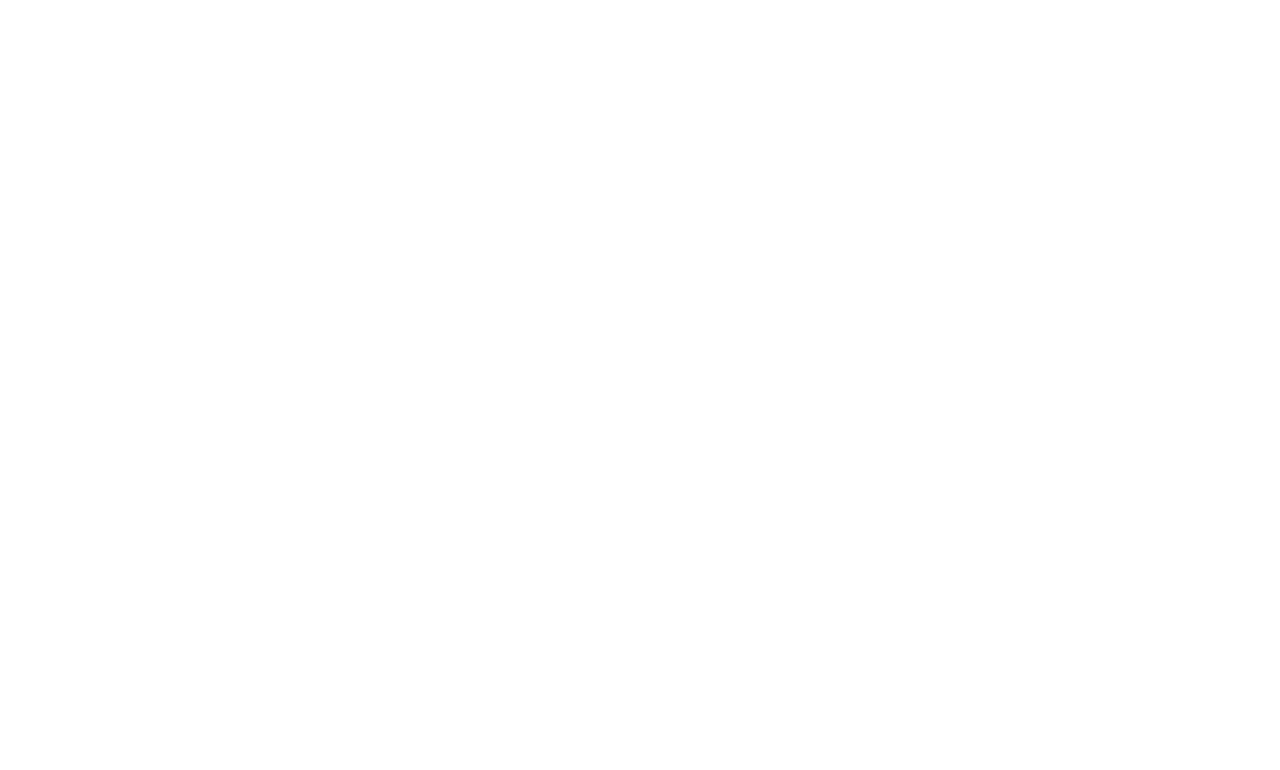
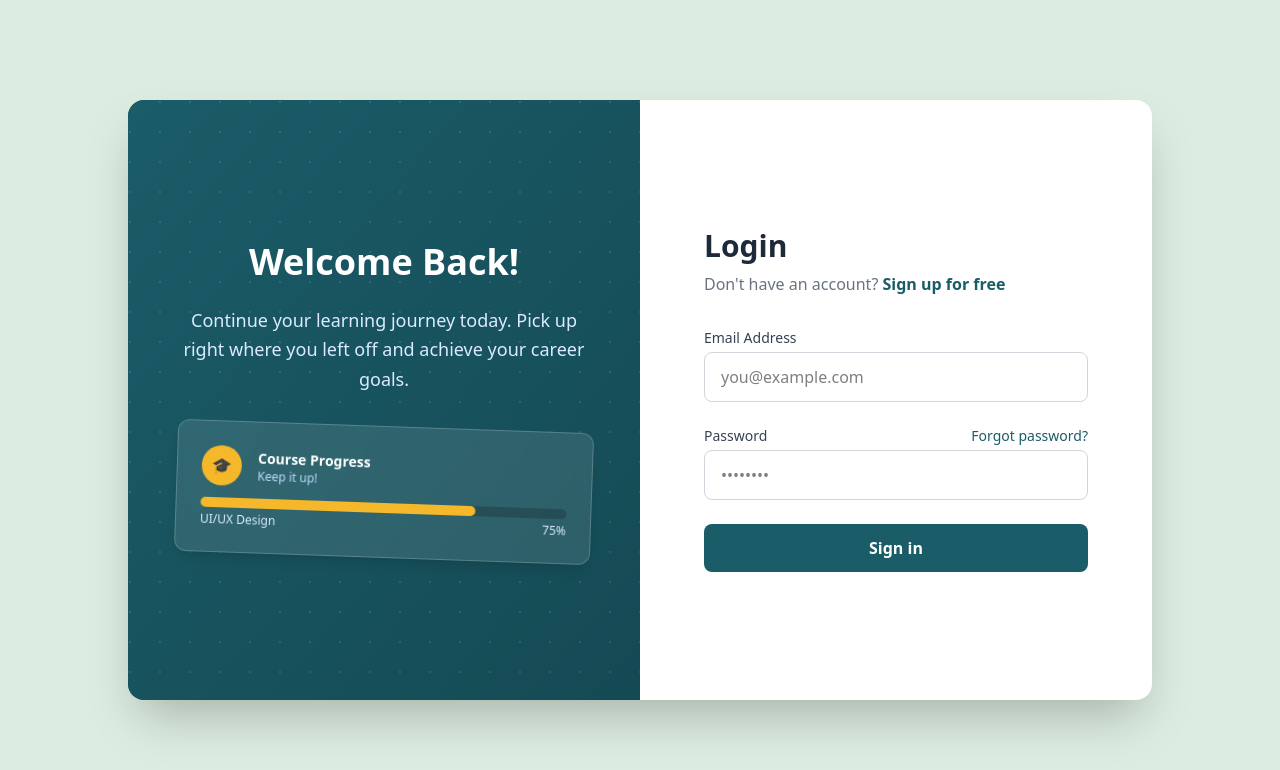
Before and after one commit to yk-kumawat/ed-tech, a React (Vite) app: page /login in a window 1280 px wide. Before the commit this address had no page. Shown: the top 770 px of the page. Built offline with nearby package versions, Linux system fonts and the light colour scheme.

Commit message:
Login and signup pages done

```diff
--- a/src/Components/Header.jsx
+++ b/src/Components/Header.jsx
@@ -1,8 +1,10 @@
 import React from "react";
+import { useNavigate } from 'react-router-dom'
 import { FaSearch } from "react-icons/fa";
 import { FiShoppingCart } from "react-icons/fi";
 
 const Header = ({ user }) => {
+  const navigate = useNavigate();
   return (
     <div className="flex justify-between items-center px-8 text-white w-full h-16 bg-[#184F5B]">
       <div className="flex">
@@ -27,10 +29,10 @@ const Header = ({ user }) => {
       ) : (
         <div className="font-bold flex gap-4 items-center">
           <FiShoppingCart className="mr-4" />
-          <button className="h-7 w-21 border border-[#F9C518] bg-[#F9C518]/20 rounded-sm">
+          <button onClick={() => {navigate('/login')}} className="h-7 w-21 border border-[#F9C518] bg-[#F9C518]/20 rounded-sm cursor-pointer">
             Login
           </button>
-          <button className="h-7 w-21 bg-[#F9C518] rounded-sm">Sign up</button>
+          <button onClick={() => {navigate('/signup')}} className="h-7 w-21 bg-[#F9C518] rounded-sm cursor-pointer">Sign up</button>
         </div>
       )}
     </div>
--- /dev/null
+++ b/src/Pages/Login.jsx
@@ -0,0 +1,117 @@
+import React from 'react'
+import { useNavigate } from 'react-router-dom'
+
+const Login = () => {
+    const navigate = useNavigate();
+  return (
+    <div className="min-h-screen flex items-center justify-center bg-[#dcece0] px-6">
+      <div className="relative w-full max-w-5xl flex rounded-2xl shadow-2xl overflow-hidden bg-white min-h-150">
+
+        {/* LEFT PANEL */}
+        <div className="hidden lg:flex w-1/2 relative items-center justify-center text-white p-12 bg-[#1A5C68]">
+          {/* gradient */}
+          <div className="absolute inset-0 bg-linear-to-br from-[#1A5C68] to-[#144852] opacity-90"></div>
+
+          {/* dots */}
+          <div
+            className="absolute inset-0 opacity-10"
+            style={{
+              backgroundImage:
+                "radial-gradient(circle at 2px 2px, white 1px, transparent 0)",
+              backgroundSize: "30px 30px",
+            }}
+          />
+
+          <div className="relative z-10 max-w-md text-center">
+            <h2 className="text-4xl font-bold mb-6">Welcome Back!</h2>
+            <p className="text-lg text-blue-100 mb-8 font-light leading-relaxed">
+              Continue your learning journey today. Pick up right where you left
+              off and achieve your career goals.
+            </p>
+
+            {/* Progress card */}
+            <div className="bg-white/10 backdrop-blur-sm rounded-xl p-6 border border-white/20 shadow-lg mt-8 transform rotate-2 hover:rotate-0 transition duration-500">
+              <div className="flex items-center gap-4 mb-3">
+                <div className="h-10 w-10 bg-[#F4B82A] rounded-full flex items-center justify-center text-[#1A5C68] font-bold">
+                  🎓
+                </div>
+                <div className="text-left">
+                  <p className="font-bold text-sm">Course Progress</p>
+                  <p className="text-xs text-blue-200">Keep it up!</p>
+                </div>
+              </div>
+
+              <div className="w-full bg-black/20 rounded-full h-2.5 mb-1">
+                <div className="bg-[#F4B82A] h-2.5 rounded-full w-[75%]" />
+              </div>
+
+              <div className="flex justify-between text-xs text-blue-100 mt-1">
+                <span>UI/UX Design</span>
+                <span>75%</span>
+              </div>
+            </div>
+          </div>
+        </div>
+
+        {/* RIGHT PANEL */}
+        <div className="w-full lg:w-1/2 p-8 md:p-12 lg:p-16 flex items-center">
+          <div className="w-full max-w-md mx-auto">
+            <div className="mb-8">
+              <h1 className="text-3xl font-bold text-gray-800 mb-2">
+                Login
+              </h1>
+              <p className="text-gray-500">
+                Don't have an account?{" "}
+                <span onClick={() => {navigate('/signup')}} className="text-[#1A5C68] font-semibold hover:underline cursor-pointer">
+                  Sign up for free
+                </span>
+              </p>
+            </div>
+
+            <form className="space-y-6">
+              {/* Email */}
+              <div>
+                <label className="block text-sm font-medium text-gray-700 mb-1">
+                  Email Address
+                </label>
+                <input
+                  type="email"
+                  placeholder="you@example.com"
+                  className="w-full rounded-lg border border-gray-300 py-3 px-4 focus:outline-none focus:ring-2 focus:ring-[#1A5C68]"
+                />
+              </div>
+
+              {/* Password */}
+              <div>
+                <div className="flex justify-between mb-1">
+                  <label className="text-sm font-medium text-gray-700">
+                    Password
+                  </label>
+                  <span className="text-sm text-[#1A5C68] hover:underline cursor-pointer">
+                    Forgot password?
+                  </span>
+                </div>
+
+                <input
+                  type="password"
+                  placeholder="••••••••"
+                  className="w-full rounded-lg border border-gray-300 py-3 px-4 focus:outline-none focus:ring-2 focus:ring-[#1A5C68]"
+                />
+              </div>
+
+              {/* Button */}
+              <button
+                type="submit"
+                className="w-full bg-[#1A5C68] hover:bg-[#144852] text-white font-bold py-3 rounded-lg transition-transform hover:scale-[1.01]"
+              >
+                Sign in
+              </button>
+            </form>
+          </div>
+        </div>
+      </div>
+    </div>
+  );
+};
+
+export default Login;
--- /dev/null
+++ b/src/Pages/SignUp.jsx
@@ -0,0 +1,121 @@
+import React from 'react'
+import { useNavigate } from 'react-router-dom'
+
+const SignUp = () => {
+    const navigate = useNavigate();
+  return (
+    <div className="min-h-screen flex items-center justify-center bg-[#F3F4F6] px-4">
+      <div className="relative w-full max-w-5xl bg-white rounded-2xl shadow-xl overflow-hidden flex flex-col md:flex-row max-h-170">
+
+        {/* LEFT PANEL */}
+        <div className="hidden md:flex md:w-1/2 bg-[#D4E8D8] p-10 flex-col justify-between">
+          <div>
+            <h2 className="text-3xl font-bold text-[#1E4D5F] mb-4">
+              Start your learning journey today.
+            </h2>
+            <p className="text-[#1E4D5F]/80 text-lg mb-6">
+              Join over 1.5 Lac+ learners mastering new tech skills.
+            </p>
+
+            <ul className="space-y-3 text-[#1E4D5F]/90">
+              <li className="flex items-center gap-2">
+                <span className="text-green-600">✔</span>
+                <span>Unlimited access to all courses</span>
+              </li>
+              <li className="flex items-center gap-2">
+                <span className="text-green-600">✔</span>
+                <span>Interactive coding environments</span>
+              </li>
+              <li className="flex items-center gap-2">
+                <span className="text-green-600">✔</span>
+                <span>Certification upon completion</span>
+              </li>
+            </ul>
+          </div>
+
+          <div className="mt-8 flex justify-center">
+            <img
+              src="https://lh3.googleusercontent.com/aida-public/AB6AXuB3QTDc5t9Rd40JVSiwUyrCOEL316kGleY6myCD6GUEdUKHYOKh1FQ_MNFB0HRyt75jyyCgEJKUEYglj9I5NBavcOs-sBir7Zyz1_5fhFd2SEJzNQWenVIBV3rlLdguIi4z_cnw4VNLARCk7XeZQtO0pXrMxF8_5OTCBobBHIbaV88waWTb2jrgxP-EDM_juP2zq42js5f4lmx-L43yOPcsv0o3jL1fatprNiGnLebJoDiShObFkR2yztqzgMu-_tNzZal576BVBQ1n"
+              alt="Student illustration"
+              className="w-full max-w-xs object-contain"
+            />
+          </div>
+        </div>
+
+        {/* RIGHT PANEL */}
+        <div className="w-full md:w-1/2 p-8 md:p-12 flex flex-col justify-center">
+          <div className="mb-8 text-center md:text-left">
+            <h1 className="text-3xl font-bold text-gray-900 mb-2">
+              Create Account
+            </h1>
+            <p className="text-gray-500 text-sm">
+              Sign up to get started with EdTech.
+            </p>
+          </div>
+
+          <form className="space-y-5">
+            {/* Name */}
+            <input
+              type="text"
+              placeholder="Full Name"
+              className="w-full rounded-lg border border-gray-300 py-2.5 px-4 focus:outline-none focus:ring-2 focus:ring-[#1E4D5F]"
+            />
+
+            {/* Email */}
+            <input
+              type="email"
+              placeholder="Email Address"
+              className="w-full rounded-lg border border-gray-300 py-2.5 px-4 focus:outline-none focus:ring-2 focus:ring-[#1E4D5F]"
+            />
+
+            {/* Password */}
+            <input
+              type="password"
+              placeholder="Password"
+              className="w-full rounded-lg border border-gray-300 py-2.5 px-4 focus:outline-none focus:ring-2 focus:ring-[#1E4D5F]"
+            />
+
+            {/* Confirm Password */}
+            <input
+              type="password"
+              placeholder="Confirm Password"
+              className="w-full rounded-lg border border-gray-300 py-2.5 px-4 focus:outline-none focus:ring-2 focus:ring-[#1E4D5F]"
+            />
+
+            {/* Terms */}
+            <div className="flex items-start gap-2 text-sm text-gray-700">
+              <input type="checkbox" className="mt-1" />
+              <span>
+                I agree to the{" "}
+                <span className="text-[#1E4D5F] font-semibold cursor-pointer">
+                  Terms of Service
+                </span>{" "}
+                and{" "}
+                <span className="text-[#1E4D5F] font-semibold cursor-pointer">
+                  Privacy Policy
+                </span>
+              </span>
+            </div>
+
+            {/* Button */}
+            <button
+              type="submit"
+              className="w-full bg-[#1E4D5F] hover:bg-[#163A48] text-white font-bold py-3 rounded-lg transition-transform active:scale-95"
+            >
+              Create Account
+            </button>
+          </form>
+
+          <p className="mt-6 text-center text-sm text-gray-600">
+            Already have an account?{" "}
+            <span onClick={() => {navigate('/login')}} className="font-semibold text-[#1E4D5F] hover:underline cursor-pointer">
+              Log in here
+            </span>
+          </p>
+        </div>
+      </div>
+    </div>
+  );
+};
+
+export default SignUp;
--- a/src/Routes/AppRoutes.jsx
+++ b/src/Routes/AppRoutes.jsx
@@ -3,6 +3,8 @@ import { Routes, Route } from "react-router-dom";
 import Home from "../Pages/Home";
 import Dashboard from '../Pages/Dashboard';
 import Courses from '../Pages/Courses';
+import Login from '../Pages/Login';
+import SignUp from '../Pages/SignUp';
 
 const AppRoutes = () => {
   return (
@@ -10,6 +12,8 @@ const AppRoutes = () => {
       <Route path="/" element={<Home />} />
       <Route path="/dashboard" element={<Dashboard />} />
       <Route path="/courses" element={<Courses />} />
+      <Route path="/login" element={<Login />} />
+      <Route path="/signup" element={<SignUp />} />
     </Routes>
   )
 }
```
